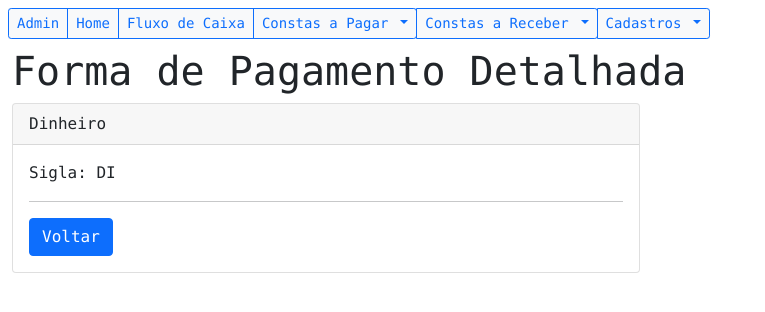
After one commit to mabner/fby-trabalho_final, a Django app: page /formaspagamento/1 in a window 1280 px wide. The commit adds this page. Shown: the top 312 px of the page, without its empty margins (0-765 px from the left). Run offline with Django 3.2, Linux system fonts and the light colour scheme; data comes from the database, SQL or seed files in the repository.

Commit message:
payment form details implemented

```diff
--- a/contas/models/forma_pagamento.py
+++ b/contas/models/forma_pagamento.py
@@ -1,13 +1,29 @@
 # -*- coding: utf-8 -*-
 from django.db import models
+
+# Formas de pagamento QuerySet
+
+
+class FormaPagamentoQuerySet(models.QuerySet):
+
+    # Query para retornar forma de pagemento por ID
+    def detalhes_forma_pagamento(self, id):
+        return self.filter(id=id)
 
 
 # Classificação Pagar Manager
 class FormasPagamentoManager(models.Manager):
 
+    def get_queryset(self):
+        return FormaPagamentoQuerySet(self.model, using=self._db)
+
     # Retonar todas as classificações de contas a pagar
     def obter_formas_pagamento(self):
         return self.all()
+
+    # Retornar detalhes da forma de pagamento do ID informado
+    def obter_detalhe_forma_pagamento(self, id):
+        return self.get_queryset().detalhes_forma_pagamento(id)
 
 # Alterar para tabela com chave
 class FormaPagamento(models.Model):
--- /dev/null
+++ b/contas/templates/formas_pag_detalhes.html
@@ -0,0 +1,16 @@
+{% extends "base_template.html" %} {% block content %}
+<h1>Forma de Pagamento Detalhada</h1>
+
+<!-- detalhe_conta_pagar definido no retorno da função no views.py -->
+{% for forma in detalhe_forma_pagamento %}
+<div class="card w-50">
+  <div class="card-header">{{forma.descricao}}</div>
+  <div class="card-body">
+    <div class="card-text">
+      <div>Sigla: {{forma.sigla}}</div>
+    </div>
+    <hr />
+    <a href="/formaspagamento" class="btn btn-primary">Voltar</a>
+  </div>
+</div>
+{% endfor %} {% endblock %}
--- a/contas/templates/formas_pagamento.html
+++ b/contas/templates/formas_pagamento.html
@@ -6,7 +6,7 @@
 {% block listagem %}
 {% for formas in formas_pagamento %}
 <div class="card w-50">
-  <a href="#" class="card-header">{{formas.descricao}}</a>
+  <a href="{% url 'detalhes_pagamento' formas.id %}" class="card-header">{{formas.descricao}}</a>
   <div class="card-body">
     <div class="card-text">
       <div>Sigla: {{formas.sigla}}</div>
--- a/contas/urls.py
+++ b/contas/urls.py
@@ -3,20 +3,34 @@ from . import views
 
 
 urlpatterns = [
+    # Root
     path('', views.index, name='index'),
+
+    # Formas de Pagamento
     path('formaspagamento', views.formas_pagamento, name='formaspagamento'),
     path('formaspagamento/cadastrar',
          views.cadastrar_formas_pagamento, name='cadastrar_pagamento'),
+    path('formaspagamento/<int:id>',
+         views.detalhar_forma_pagamento, name='detalhes_pagamento'),
+
+     # Classificações das contas
     path('classreceber', views.classificacao_receber, name='classreceber'),
     path('classpagar', views.classificacao_pagar, name='classpagar'),
+
+     # Contas a pagar
     path('pagar', views.pagar, name='pagar'),
+    path('pagar/<int:idconta>',
+         views.detalhar_conta_pagar, name='detalhes_pagar'),
+    path('pagar/cadastrar', views.cadastrar_conta_pagar, name='cadastrar_pagar'),
+
+     # Contas a receber
     path('receber', views.receber, name='receber'),
     path('receber/<int:idconta>',
          views.detalhar_conta_receber, name='detalhes_receber'),
-    path('pagar/<int:idconta>',
-         views.detalhar_conta_pagar, name='detalhes_pagar'),
-    path('fluxo', views.fluxo_caixa, name='fluxo'),
-    path('pagar/cadastrar', views.cadastrar_conta_pagar, name='cadastrar_pagar'),
     path('receber/cadastrar', views.cadastrar_conta_receber,
          name='cadastrar_receber'),
+
+     # Fluxo de caixa
+    path('fluxo', views.fluxo_caixa, name='fluxo'),
+
 ]
--- a/contas/views/index.py
+++ b/contas/views/index.py
@@ -19,6 +19,12 @@ def index(request):
 def formas_pagamento(request):
     formas_pagamento = FormaPagamento.pagamentos_objects.obter_formas_pagamento()
     return render(request, 'formas_pagamento.html', {'formas_pagamento': formas_pagamento})
+
+
+def detalhar_forma_pagamento(request, id):
+    detalhe_forma_pagamento = FormaPagamento.pagamentos_objects.obter_detalhe_forma_pagamento(
+        id)
+    return render(request, 'formas_pag_detalhes.html', {'detalhe_forma_pagamento': detalhe_forma_pagamento})
 
 
 def cadastrar_formas_pagamento(request: HttpRequest):
```
